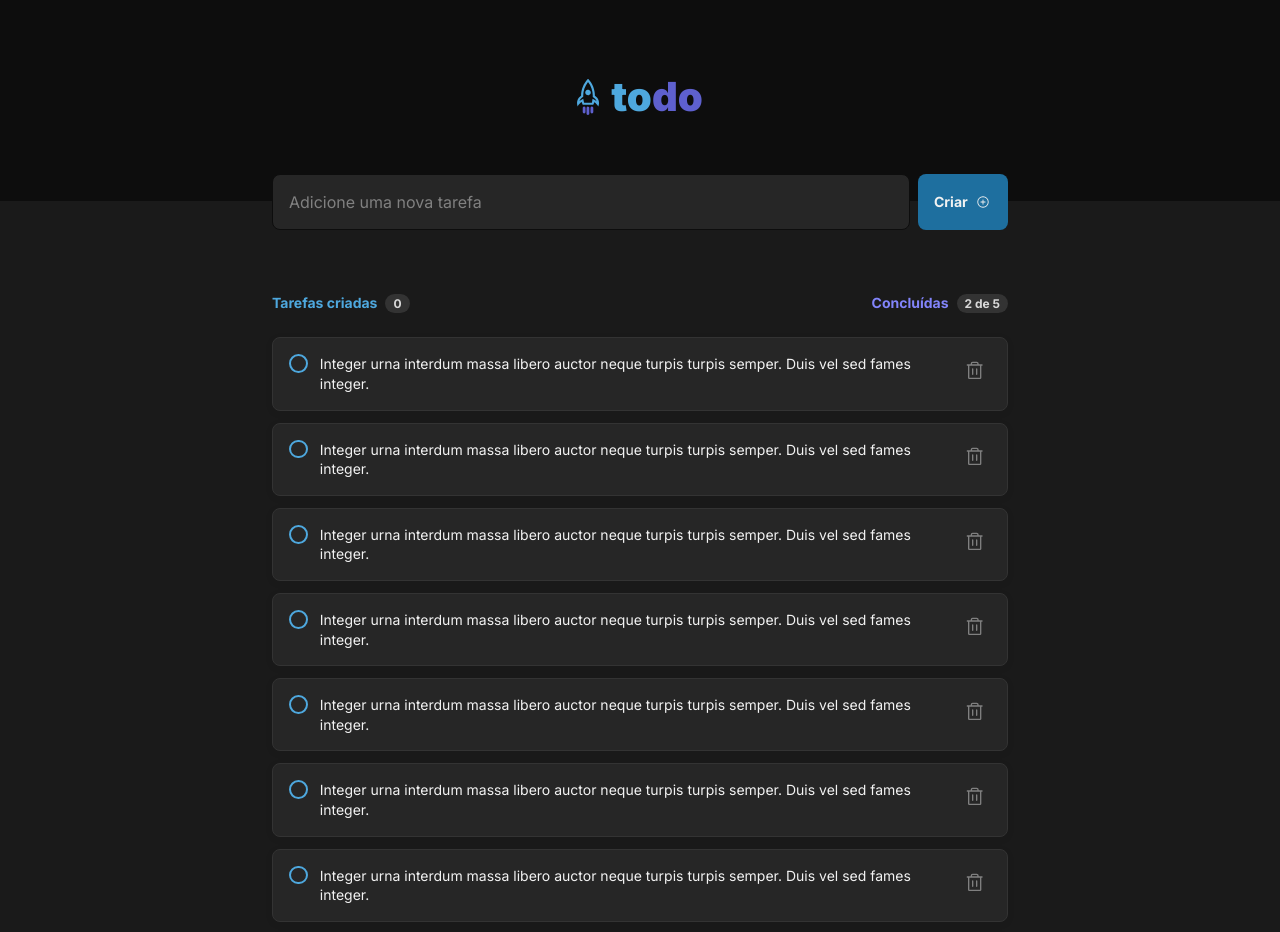
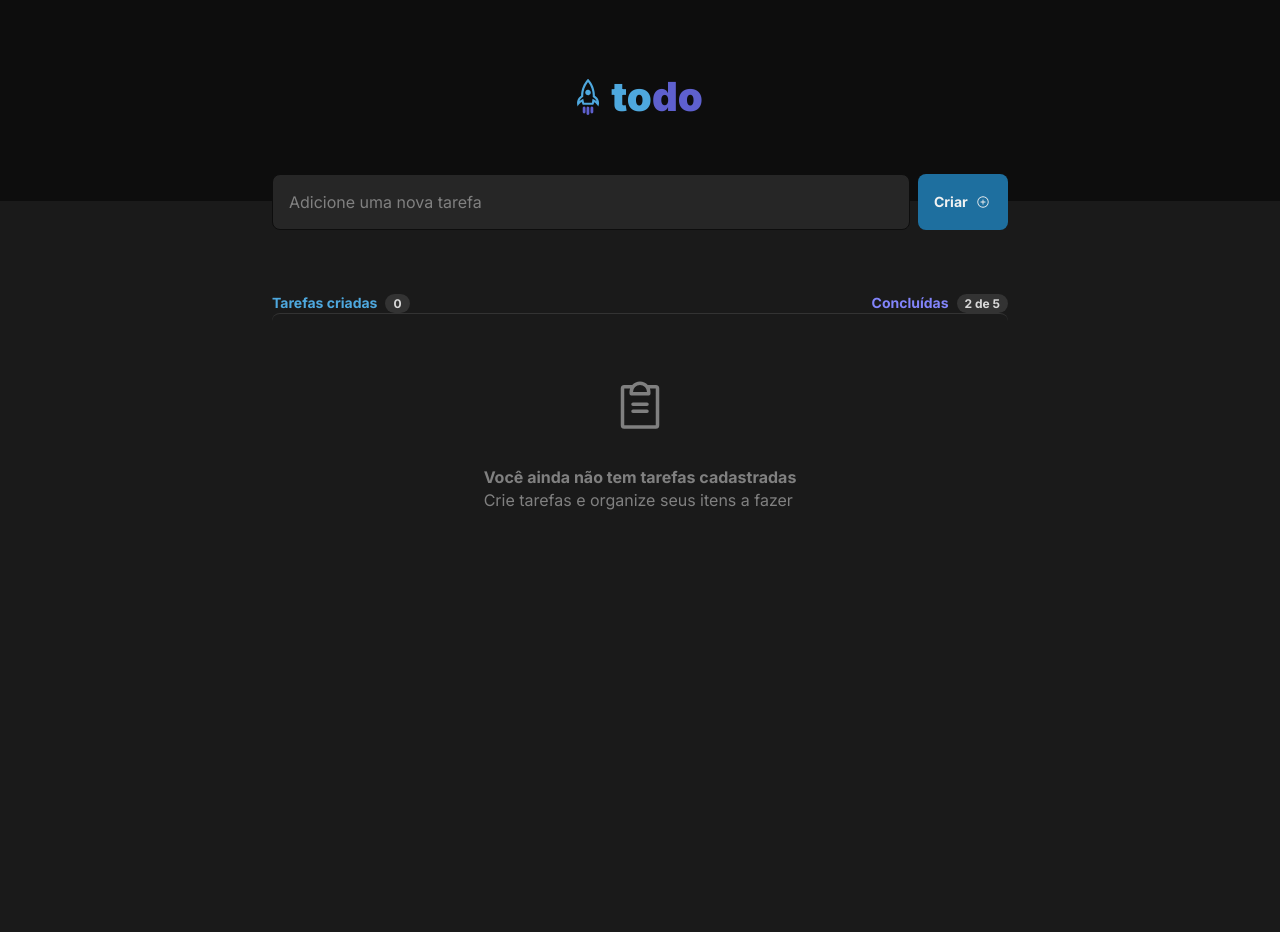
Before and after one commit to lzhudson/ignite-todo, a React (Vite) app: page / in a window 1280 px wide. Shown: the top 932 px of the page. After the commit the page ends 800 px from the top, so only its background shows below. Built offline with nearby package versions, Linux system fonts and the light colour scheme.

Commit message:
feat: list tasks and pass data to TaskItem component

```diff
--- a/src/components/TaskList.tsx
+++ b/src/components/TaskList.tsx
@@ -1,23 +1,31 @@
+import { Task } from "./Main";
 import { NoTasks } from "./NoTasks";
 import { TaskHeader } from "./TaskHeader";
 import { TaskItem } from "./TaskItem";
 import styles from './TaskList.module.css';
-export function TaskList() {
+
+interface TaskListProps {
+  tasks: Task[];
+  onUpdateStatusTask: (task: Task) => void
+}
+
+export function TaskList({ tasks, onUpdateStatusTask }: TaskListProps) {
   return (
     <div className={styles.taskListContainer}>
       <TaskHeader />
-      {/* <NoTasks /> */}
-      <ul className={styles.taskList}>
-        <TaskItem />
-        <TaskItem />
-        <TaskItem />
-        <TaskItem />
-        <TaskItem />
-        <TaskItem />
-        <TaskItem />
-        <TaskItem />
-        <TaskItem />
-      </ul>
+      {tasks ? (
+        <ul className={styles.taskList}>
+          {tasks.map(task => (
+            <TaskItem
+              key={task.id}
+              description={task.description}
+              hasFinished={task.hasFinished}
+              onUpdateStatusTask={() => onUpdateStatusTask(task)}
+            />
+          ))}
+        </ul>
+      ) : (<NoTasks />)}
+
     </div>
   )
 }
```
